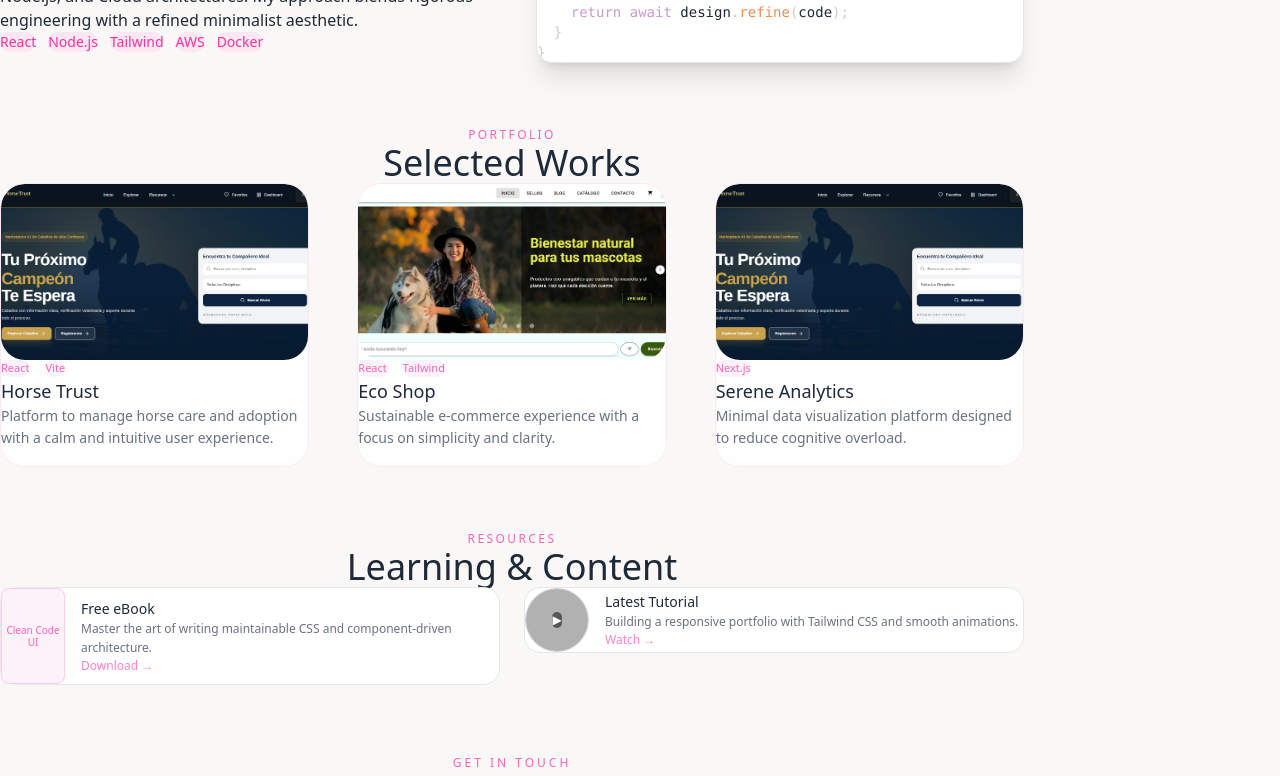
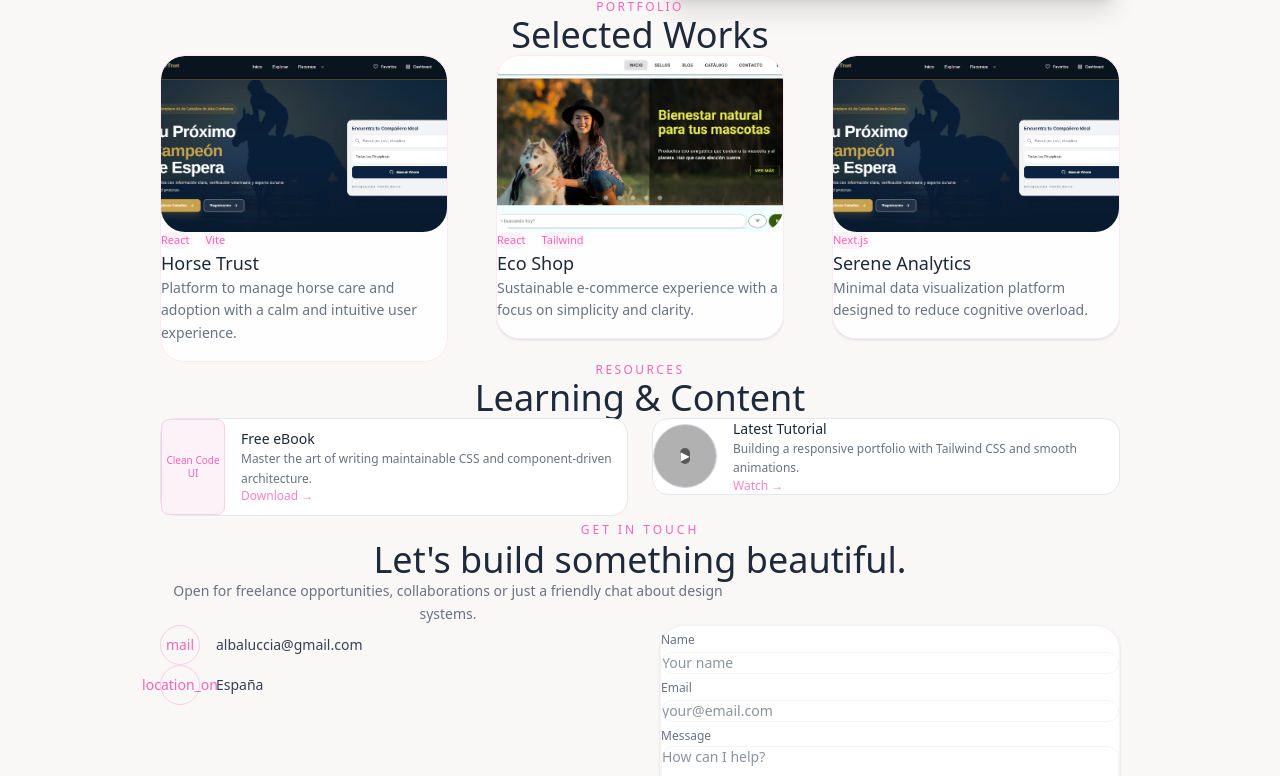
Before and after one commit to AllbaLu/Alba-portfolio, a React (Vite) app: page / in a window 1280 px wide. Shown: the part 1080-1856 px from the top of the page. Built offline with nearby package versions, Linux system fonts and the light colour scheme; grey boxes are pictures that could not be loaded.

Commit message:
fixed ml problems

```diff
--- a/src/App.jsx
+++ b/src/App.jsx
@@ -14,11 +14,11 @@ function App() {
   return (
     <div className="min-h-screen bg-[#faf7f7] text-gray-800">
 
-      <div className="max-w-5xl mx-auto px-10 sm:px-12 lg:px-16 xl:px-20">
+      <div className="max-w-5xl mx-auto px-4 sm:px-6 lg:px-8">
 
         <Navbar />
 
-        <main className="space-y-24">
+        <main className="space-y-0">
           <Hero />
           <Expertise />
           <Projects />
--- a/src/feachure/contactForm/ContactFform.jsx
+++ b/src/feachure/contactForm/ContactFform.jsx
@@ -1,6 +1,6 @@
 export default function ContactForm() {
   return (
-    <section id="contact" className="py-24 px-6 bg-[#faf7f7]">
+    <section id="contact" className="mt-24 py-24 px-6 bg-[#faf7f7]">
 
       {/* CONTENEDOR CENTRADO REAL */}
       <div className="max-w-5xl mx-auto">
--- a/src/feachure/expertise/Expertise.jsx
+++ b/src/feachure/expertise/Expertise.jsx
@@ -43,7 +43,7 @@ export default function Expertise() {
   return (
     <section
       id="expertise"
-      className="py-20 px-6 "
+      className="py-20 px-6"
     >
       <div className="grid grid-cols-1 md:grid-cols-2 gap-12 items-center">
 
--- a/src/feachure/projects/Project.jsx
+++ b/src/feachure/projects/Project.jsx
@@ -28,7 +28,7 @@ export default function Projects() {
   ];
 
   return (
-    <section id="projects" className="py-20 px-6  bg-[#faf7f7] gap-12">
+    <section id="projects" className="mt-30 py-30 px-6 bg-[#faf7f7] gap-12">
 
       <div className="max-w-6xl mx-auto">
 
--- a/src/feachure/resourcesBlog/Resources.jsx
+++ b/src/feachure/resourcesBlog/Resources.jsx
@@ -20,7 +20,7 @@ export default function Resources() {
   ];
 
   return (
-    <section id="resources" className="py-20 px-6 bg-[#faf7f7]">
+    <section id="resources" className="mt-24 py-20 px-6 bg-[#faf7f7]">
 
 
       <div className="max-w-5xl mx-auto">
--- a/src/index.css
+++ b/src/index.css
@@ -13,7 +13,7 @@ html {
 
 body {
   margin: 0;
-  margin-left: auto;
+  padding-inline: 10rem;
   font-family: system-ui, sans-serif;
   background: #faf7f7;
 }
@@ -41,10 +41,6 @@ section {
   max-width: 1200px;
   width: 100%;
   margin-inline: auto;
-}
-
-section + section {
-  margin-top: 4rem;
 }
 
 .section-dim {
```
